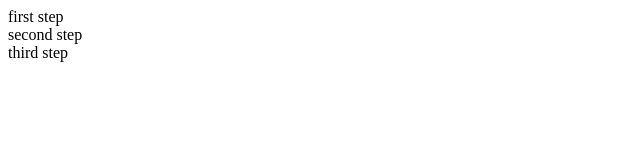
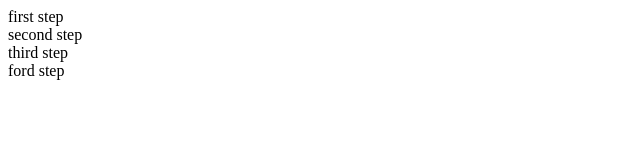
Before and after one commit to AHMEDHTML21548/one, a plain HTML site: page index.html in a window 1280 px wide. Shown: the full height of the page, 0-640 px from the left. Drawn offline with Linux system fonts and the light colour scheme.

Commit message:
ford step

```diff
--- a/index.html
+++ b/index.html
@@ -9,7 +9,7 @@
 <div>first step</div>
 <div>second step</div>
 <div>third step</div>
-
+<div>ford step</div>
 </body>
 
 </html>
```
